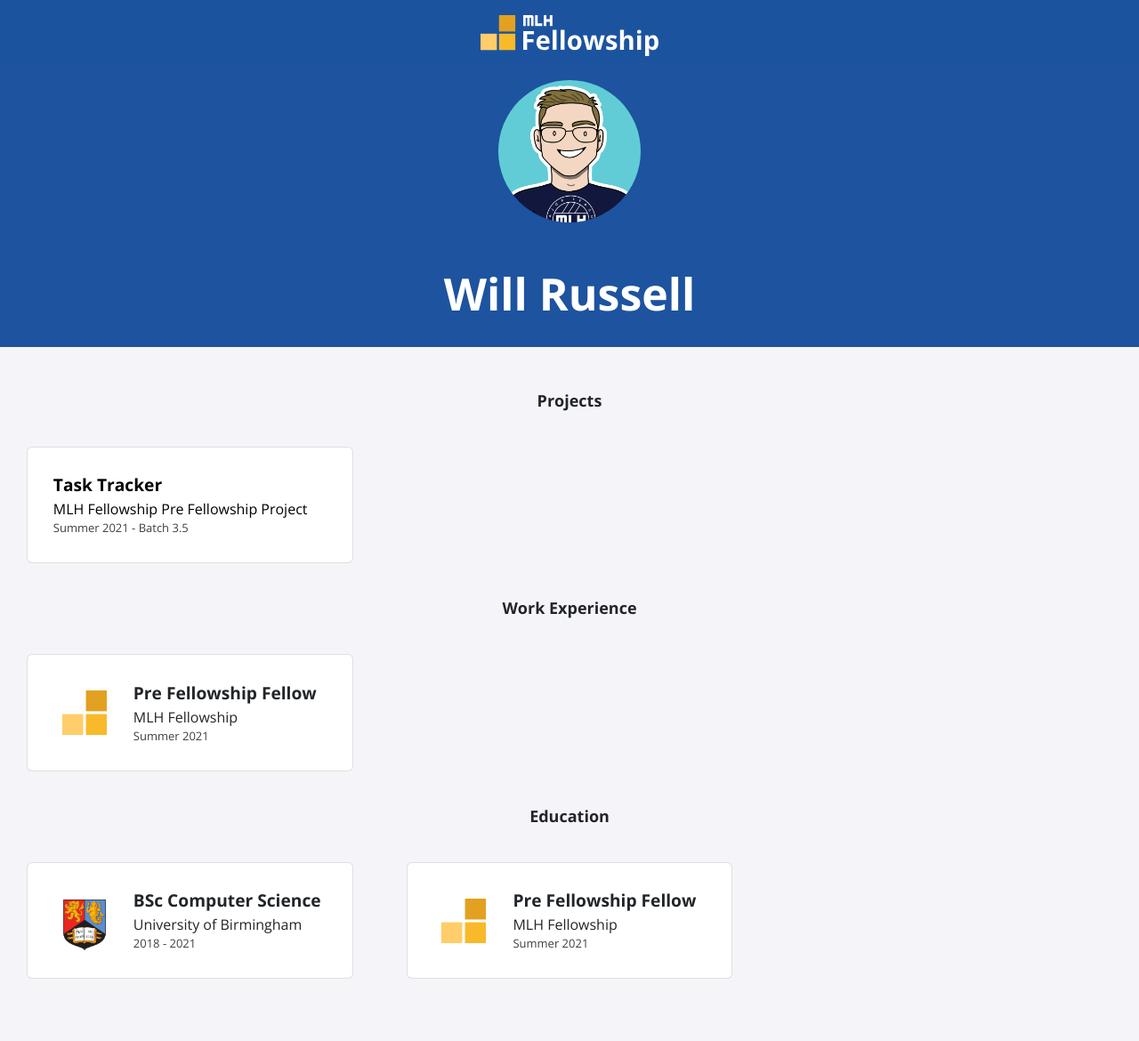
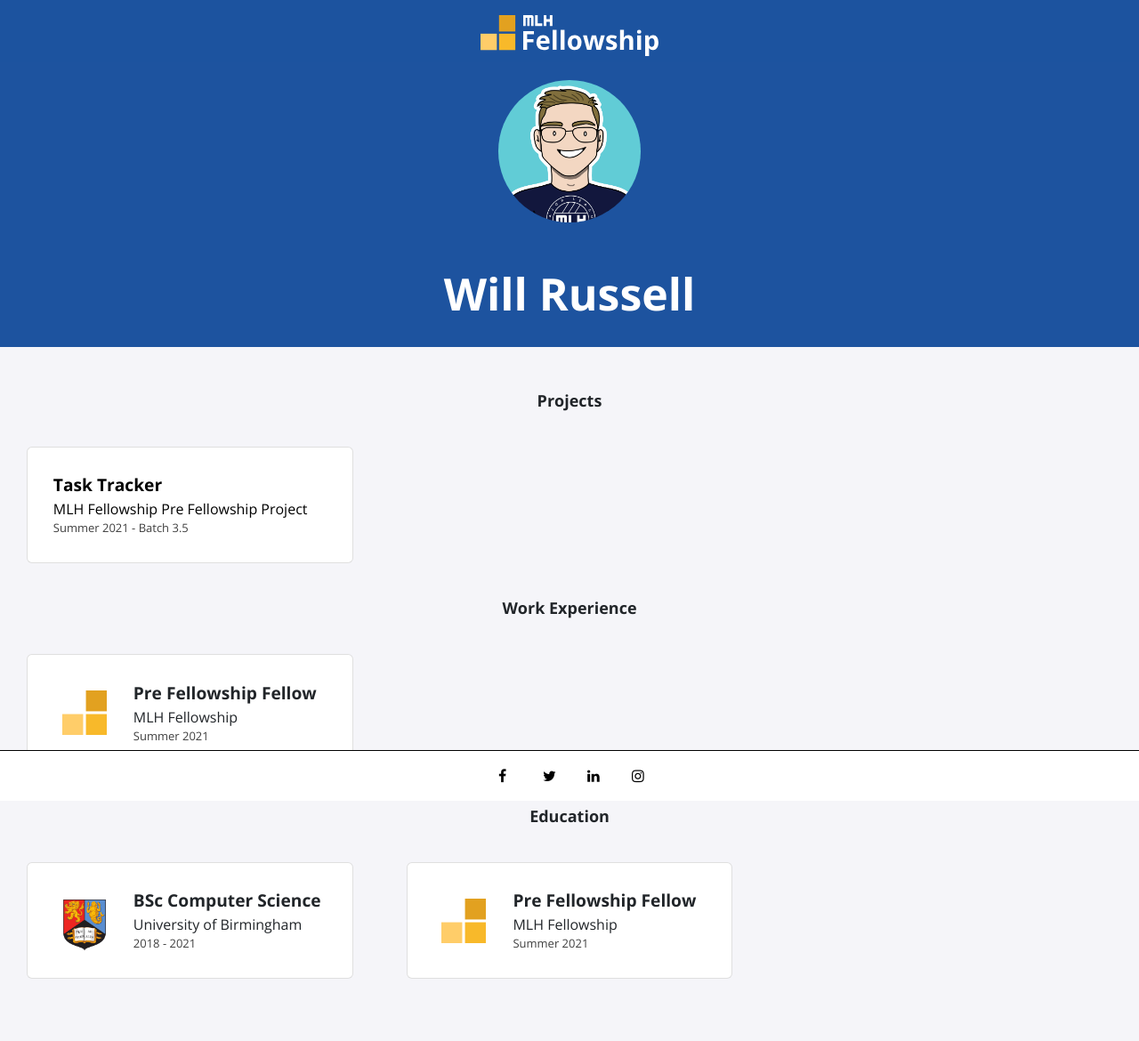
Before and after one commit to MLH-Fellowship/pod-3.1.4-portfolio, a Jekyll site: the page built from index.html, in a window 1280 px wide. Shown: the whole page at 89% size. Built offline with Jekyll 4.4.1, drawn with Linux system fonts in a browser that asks for light colours; nearby versions of some CDN libraries.

Commit message:
Add social media links

```diff
--- /dev/null
+++ b/_includes/links.html
@@ -0,0 +1,7 @@
+<link rel="stylesheet" href="https://cdnjs.cloudflare.com/ajax/libs/font-awesome/4.7.0/css/font-awesome.min.css">
+
+<div class="icon-container">
+    {% for item in site.data.links %}
+        <a href="{{ item.link }}" class="{{ item.logo }}"></a>
+    {% endfor %}
+</div>
--- a/_sass/all.scss
+++ b/_sass/all.scss
@@ -3,6 +3,7 @@
 @import 'navbar';
 @import 'profile';
 @import 'page';
+@import 'links';
 
 .card-container {
     display: grid;
--- /dev/null
+++ b/_sass/links.scss
@@ -0,0 +1,15 @@
+.icon-container {
+    position: fixed;
+    bottom: 0;
+    width: 100%;
+    display: flex;
+    justify-content: center;
+    align-items: center;
+    border-top: 1px solid black;
+    background-color: white;
+}
+
+.fa {
+    padding: 20px;
+    width: 50px;
+}
--- a/index.html
+++ b/index.html
@@ -14,6 +14,9 @@
     {% include experience.html %}
 
     {% include education.html %}
+
+    {% include links.html %}
+
 </body>
 
 </html>
```
Also changed, not shown: _data/links.yml (added, +15 -0 lines), 1 other file.
